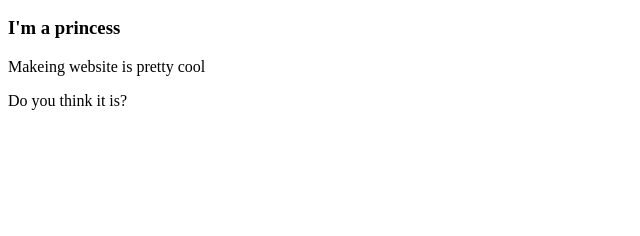
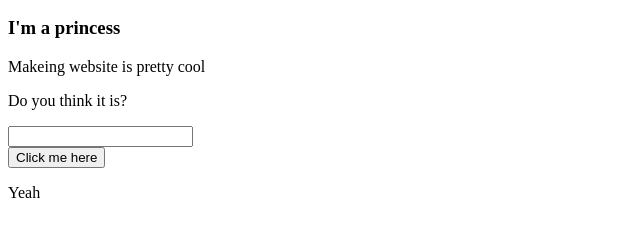
Before and after one commit to ftabassum759/my-third-website, a plain HTML site: page index.html in a window 1280 px wide. Shown: the part 110-346 px from the top of the page, without its empty margins (0-640 px from the left). Drawn offline with Linux system fonts and the light colour scheme.

Commit message:
making it

```diff
--- a/index.html
+++ b/index.html
@@ -11,5 +11,9 @@
     <h3>I'm a princess</h3>
     <p>Makeing website is pretty cool</p>
     <p>Do you think it is?</p>
+    <input type="text">
+    <br>
+    <button>Click me here</button>
+    <p>Yeah</p>
 </body>
 </html>
```
